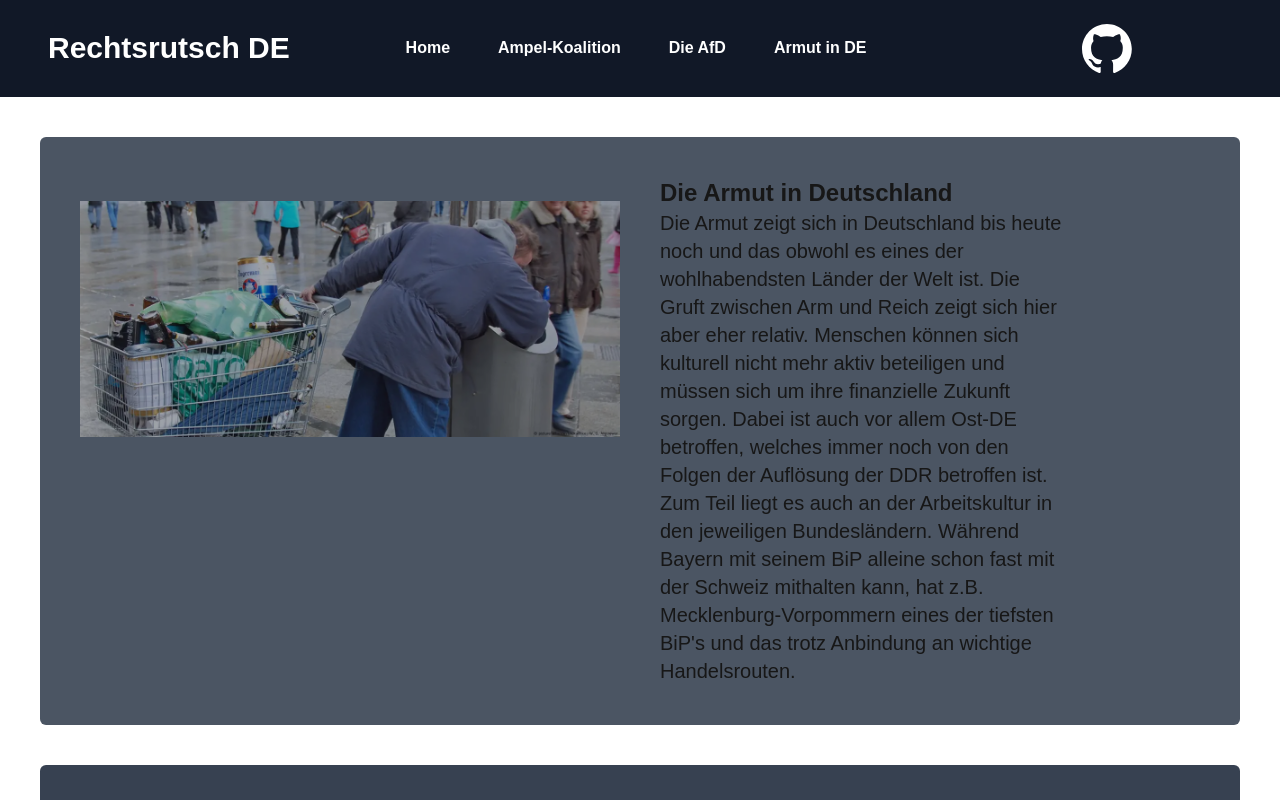
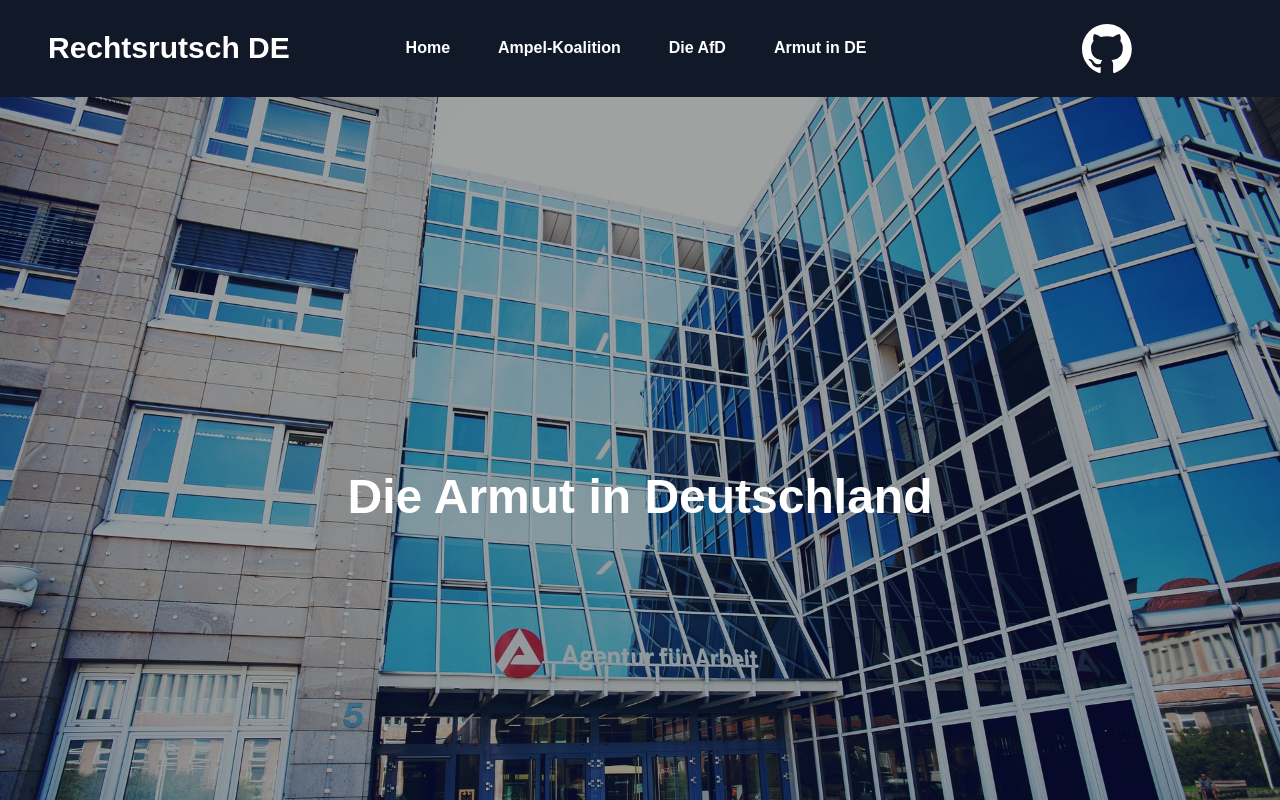
Before and after one commit to De27vin/PaW-Analyse-DE, a Next.js app: page /armut-in-deutschland in a window 1280 px wide. Shown: the top 800 px of the page. Built offline with nearby package versions, Linux system fonts and the light colour scheme.

Commit message:
add: hero section in armut-in-deutschland.js

```diff
--- a/src/pages/armut-in-deutschland.js
+++ b/src/pages/armut-in-deutschland.js
@@ -3,6 +3,22 @@ import Image from 'next/image'
 export default function ArmutInDeutschlandPage() {
 return (
     <>
+     <section className="relative w-full h-screen flex items-center justify-center bg-gray-900 text-white">
+     <div className="absolute inset-0">
+                <Image
+                    src="/images/jobcenter.jpg"
+                    alt="Armut in DE"
+                    fill
+                    className="object-cover opacity-60"
+                    priority
+                />
+            </div>
+
+            <div className="relative z-10 text-center">
+            <a className="text-5xl font-bold">Die Armut in Deutschland</a>
+            </div>
+
+     </section>
     <div className="grid grid-cols-2 gap-10 h-20 bg-gray-600 m-10 h-auto p-10 rounded-md">
     <div className='relative'>
         <br/>
@@ -15,6 +31,7 @@ return (
         />
         </section>
     </div>
+
     <div className='w-3/4'>
         <p className='text-2xl font-bold'>Die Armut in Deutschland</p>
         <p className='text-xl'>Die Armut zeigt sich in Deutschland bis heute noch und das obwohl es eines der wohlhabendsten Länder der Welt ist. Die Gruft zwischen Arm und Reich zeigt sich hier aber eher relativ. Menschen können sich kulturell nicht mehr aktiv beteiligen und müssen sich um ihre finanzielle Zukunft sorgen. Dabei ist auch vor allem Ost-DE betroffen, welches immer noch von den Folgen der Auflösung der DDR betroffen ist. Zum Teil liegt es auch an der Arbeitskultur in den jeweiligen Bundesländern. Während Bayern mit seinem BiP alleine schon fast mit der Schweiz mithalten kann, hat z.B. Mecklenburg-Vorpommern eines der tiefsten BiP's und das trotz Anbindung an wichtige Handelsrouten. </p>
```
Also changed, not shown: public/images/jobcenter.jpg (added).
